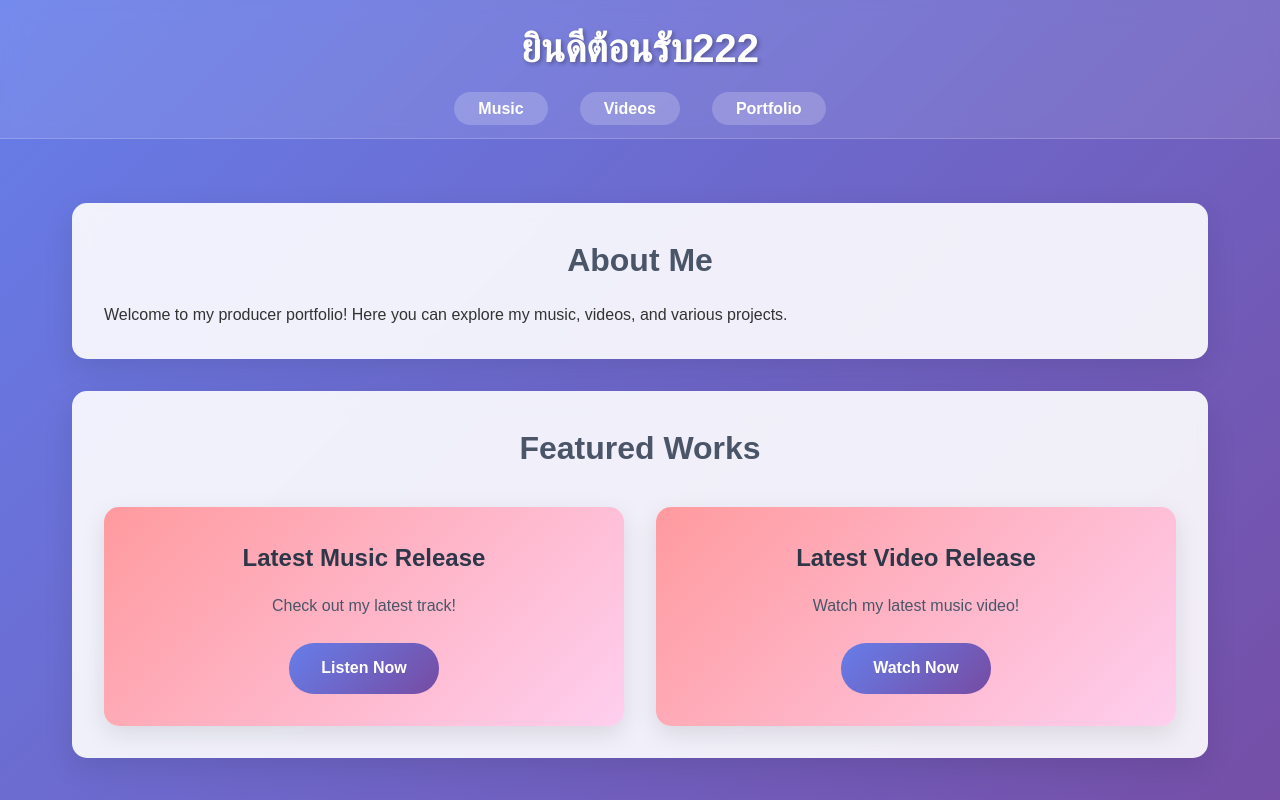
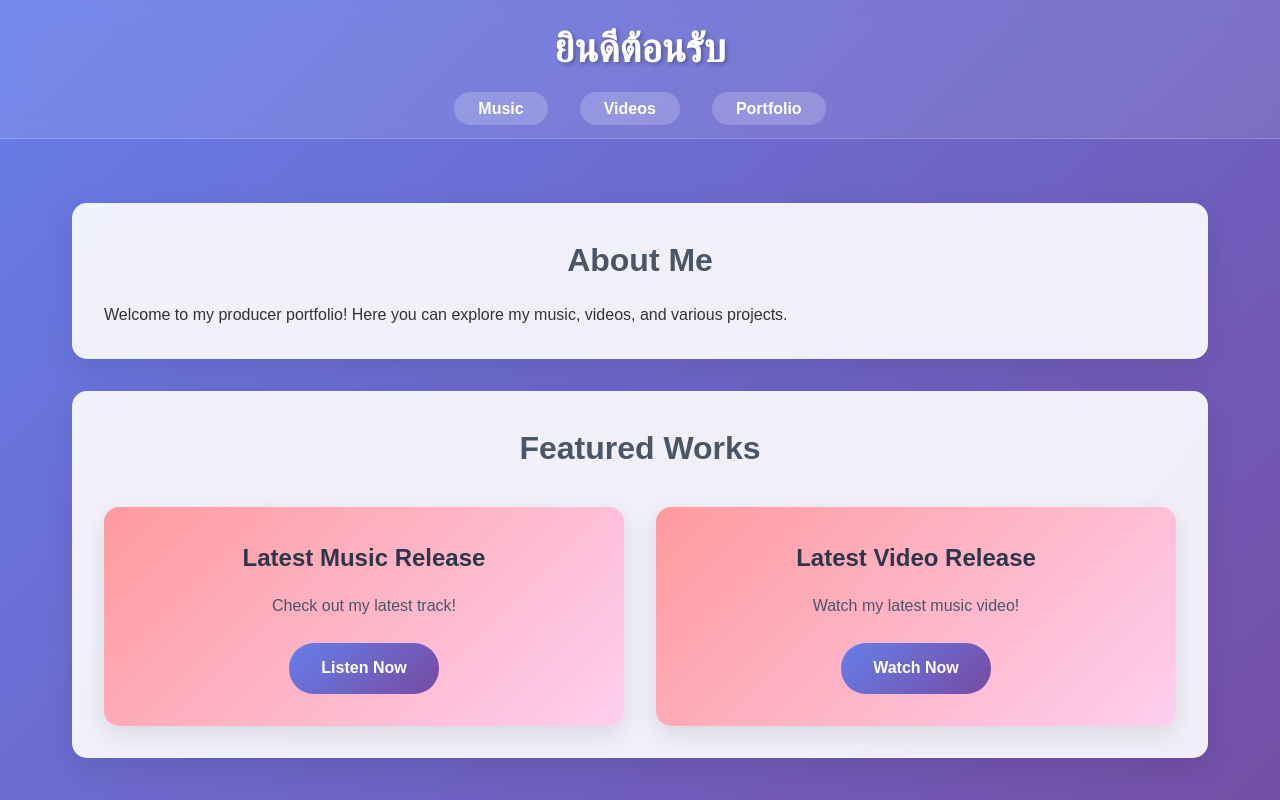
Before and after one commit to rockgt16/producer-portfolio, a website: page index.html in a window 1280 px wide. Shown: the top 800 px of the page. Drawn offline with Linux system fonts and the light colour scheme.

Commit message:
initial index.html

```diff
--- a/index.html
+++ b/index.html
@@ -8,7 +8,7 @@
 </head>
 <body>
     <header>
-        <h1>ยินดีต้อนรับ222</h1>
+        <h1>ยินดีต้อนรับ</h1>
         <nav>
             <ul>
                 <li><a href="src/pages/music.html">Music</a></li>
```
